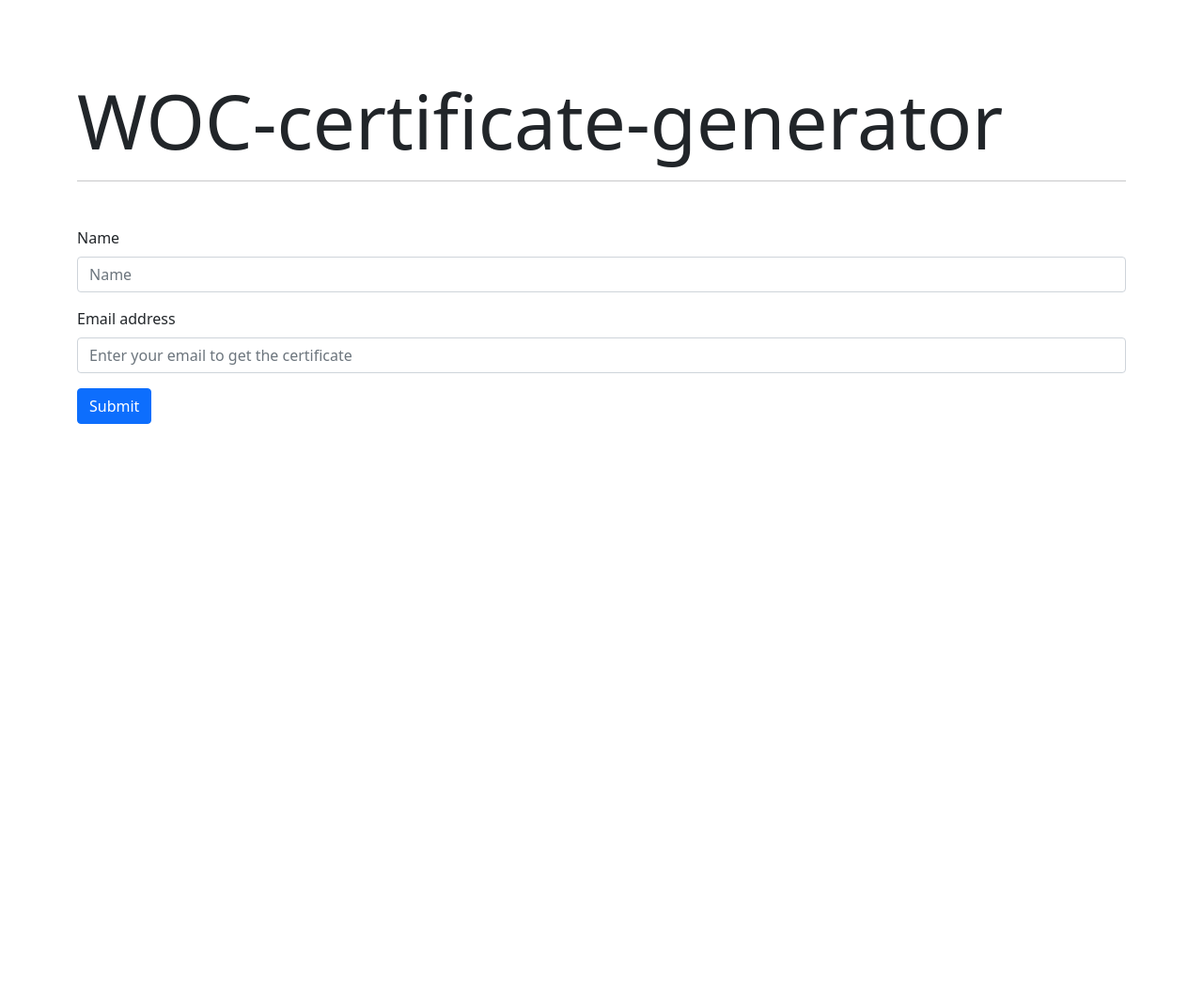
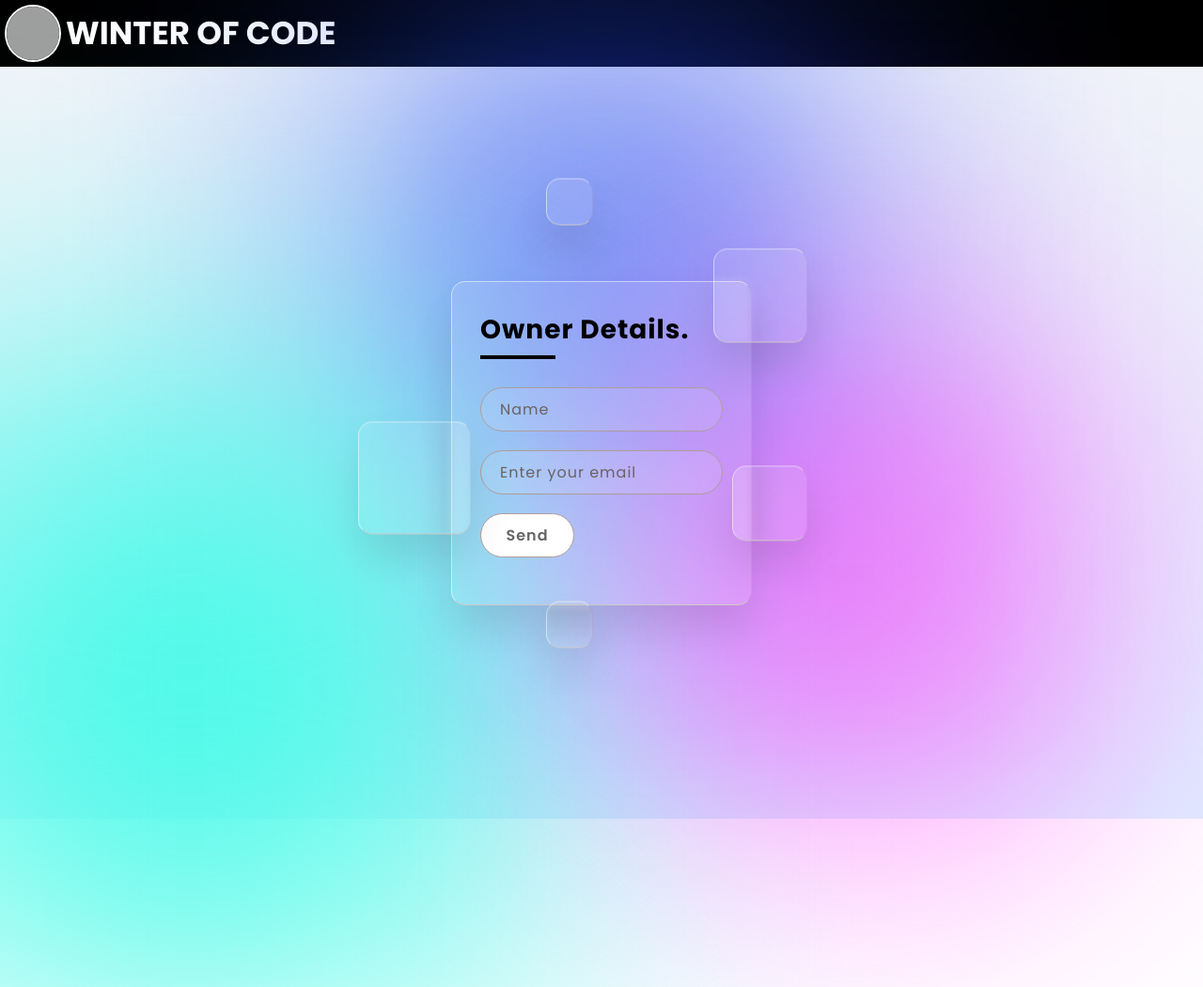
Before and after one commit to GDSC-IIIT-Kalyani/WOC-certificate-generator-Hactoberfest2021, a Flask app: page / in a window 1280 px wide. Shown: the whole page at 94% size. Before the commit the page ends 451 px from the top, so only its background shows below. Run offline with Flask 2, Linux system fonts and the light colour scheme; grey boxes are pictures that could not be loaded.

Commit message:
Update index.html
added css contribution, made it compatible for python code

```diff
--- a/templates/index.html
+++ b/templates/index.html
@@ -1,32 +1,283 @@
 <!DOCTYPE html>
-<html lang="en">
+<html>
     <head>
         <meta charset="UTF-8">
+        <meta name="viewport" content="width=device-width,initial-scale=1.0">
         <meta http-equiv="X-UA-Compatible" content="IE=edge">
-  <meta name="viewport" content="width=device-width, initial-scale=1.0">
-  <link href="https://cdn.jsdelivr.net/npm/bootstrap@5.1.1/dist/css/bootstrap.min.css" rel="stylesheet" integrity="sha384-F3w7mX95PdgyTmZZMECAngseQB83DfGTowi0iMjiWaeVhAn4FJkqJByhZMI3AhiU" crossorigin="anonymous">
-  <title>Certificate maker</title>
+        <title>Form</title>
+       <style>
+@import url('https://fonts.googleapis.com/css?family=Poppins:100,200,300,400,500,600,700,800,900&display=swap');
+
+*{
+    margin: 0;
+    padding: 0;
+    box-sizing: border-box;
+    font-family: 'Poppins',sans-serif;
+}
+body{
+    overflow: hidden;
+}
+@media(max-width:1025px){
+    .container{
+        width: 450px;
+        height: 600px;
+    }
+    section .color:nth-child(1){
+        max-width: 250px;
+    }
+}
+@media (max-width:400px){
+    section .color:nth-child(1){
+        top: 175px;
+        max-width: 250px;
+        max-height: 70px;
+        height: 20px;
+        opacity: 40%;
+    }
+    section .color:nth-child(2){
+        top: 300px;
+
+        width: 50px;
+        height: 20px;
+        opacity: 70%;
+    }
+    section .color:nth-child(3){
+        top: 200px;
+        right: 50%;
+        max-width: 250px;
+        height: 20px;
+        opacity: 30%;
+    }
+    .square{
+        visibility: hidden;
+    }
+}
+@media(max-width:600px){
+    section .color:nth-child(1){
+        top: 20px;
+        max-width: 300px;
+        height: 300px;
+}
+}
+.logo{
+    display: flex;
+    text-align: center;
+    margin: 0px;
+    padding: 5px;
+}
+.logo img{
+    margin: 0px;
+    border: 2px solid white;
+    border-radius: 50%;
+}
+.logo h2{
+    margin:5px;
+    font-size: 34px;
+    background: black;
+    color: white;
+}
+section{
+    width: 100%;
+    display: flex;
+    justify-content: center;
+    align-items: center;
+    min-height: 100vh;
+    background: linear-gradient(to bottom,#f1f4f9,#dff1ff);
+}
+section .color{
+    position: absolute;
+    filter: blur(150px);
+}
+section .color:nth-child(1){
+    top: 10%;
+    width: 400px;
+    height: 400px;
+    background: #2349f3;
+}
+section .color:nth-child(2){
+    bottom: -250px;
+    left: -150px;
+    width: 55%;
+    min-width: 300px;
+    height: 80%;
+    background: rgb(71, 250, 232);
+}
+section .color:nth-child(3){
+    bottom: -10px;
+    right: 200px;
+    width: 350px;
+    height: 400px;
+    background: #fa20fa;
+}
+section .color:nth-child(4){
+    left: 20px;
+    top:50px;
+    background: transparent;
+    width: 200px;
+    height: 250px;
+}
+.box{
+    position: relative;
+}
+.container{
+    align-items: center;
+    position: relative;
+    width: 25%;
+    height: 70%;
+    min-width: 250px;
+    max-width: 100%;
+    background: rgba(255, 255, 255, 0.1);
+    border-radius: 15px;
+    display: flex;
+    justify-content: center;
+    align-items: center;
+    backdrop-filter: blur(5px);
+    box-shadow: 0 25px 45px rgba(0, 0, 0, 0.1);
+    border: 1px solid rgba(255, 255, 255, 0.5);
+    border-right: 1px solid rgba(167, 64, 64, 0.1);
+    border-bottom: 1px solid rgb(207, 201, 201);
+}
+.box{
+    position: relative;
+    width: 100%;
+    height: 100%;
+    padding: 30px;
+}
+.box h2{
+    position: relative;
+    color: black;
+    font-size: 28px;
+    font-weight: 600px;
+    letter-spacing: 1px;
+    margin-bottom: 40px;
+}
+.box h2::before{
+    content: '';
+    position: absolute;
+    left: 0;
+    bottom: -10px;
+    width: 80px;
+    height: 4px;
+    background: black;
+}
+.box .inputbox{
+    width: 100%;
+    margin-top: 20px;
+}
+.box .inputbox input{
+    width: 300px;
+    max-width: 100%;
+    background: rgba(255, 255, 255, 0.1);
+    border: none;
+    outline: none;
+    padding: 10px 20px;
+    border-radius: 25px;
+    border: 1px solid rgb(173, 157, 157);
+    font-size: 16px;
+    letter-spacing: 1px;
+    color: black;
+}
+.box .inputbox input::placeholder{
+    color: rgb(107, 98, 98);
+}
+.box .inputbox input[type="submit"]{
+    background: #fff;
+    color: #666;
+    max-width: 100px;
+    cursor: grab;
+    margin-bottom: 20px;
+    font-weight: 600;
+}
+.box{
+    position: relative;
+}
+.box .square{
+    position: absolute;
+    backdrop-filter: blur(5px);
+    box-shadow: 0 25px 45px rgba(0, 0, 0, 0.1);
+    border: 1px solid rgba(255, 255, 255, 0.5);
+    border-right: 1px solid rgba(167, 64, 64, 0.1);
+    border-bottom: 1px solid rgb(207, 201, 201);
+    background: rgba(255, 255, 255, 0.1);
+    border-radius: 15px;
+    animation: animate 10s linear infinite;
+    animation-delay: calc(-1s * var(--i));
+}
+@keyframes animate{
+    0%,100%{
+        transform: translateY(-40px);
+    }
+    50%{
+        transform: translateY(40px);
+    }
+}
+.box .square:nth-child(1){
+    top: -50px;
+    right: -60px;
+    width: 100px;
+    height: 100px;
+}
+.box .square:nth-child(2){
+    top: 150px;
+    left: -100px;
+    width: 120px;
+    height: 120px;
+    z-index: 2;
+}
+.box .square:nth-child(3){
+    bottom: 50px;
+    right: -60px;
+    width: 80px;
+    height: 80px;
+    z-index: 2;
+}
+.box .square:nth-child(4){
+    bottom: -80px;
+    left: 100px;
+    width: 50px;
+    height: 50px;
+}
+.box .square:nth-child(5){
+    top: -80px;
+    left: 100px;
+    width: 50px;
+    height: 50px;
+}
+
+       </style>
     </head>
     <body>
-
-<div class="container" style="padding-top: 5rem;">
-  <h1 class= "display-1">WOC-certificate-generator</h1>
-  <hr>
-  <form action="/form" method="POST" style="padding-top: 2rem;">
-    <div class="mb-3">
-      <label for="exampleInputEmail1" class="form-label">Name</label>
+        <div class="logo" style="background: black;">
+            <img src="woc.png" style="width: 60px;">
+            <h2>WINTER OF CODE</h2>
+        </div>
+        <section>
+            <div class="color"></div>
+            <div class="color"></div>
+            <div class="color"></div>
+            <div class="color"></div>
+            <div class="container">
+                <div class="box">
+                    <div class="square" style="--i:0;"></div>
+                    <div class="square" style="--i:1;"></div>
+                    <div class="square" style="--i:2;"></div>
+                    <div class="square" style="--i:3;"></div>
+                    <div class="square" style="--i:4;"></div>
+                    <h2>Owner Details.</h2>
+                    <form action="/form" method="POST">
+                        <div class="inputbox">
                             <input type="text" class="form-control" id="name" name="name" placeholder="Name">
                         </div>
-    <div class="mb-3">
-      <label for="exampleInputEmail1" class="form-label">Email address</label>
-      <input type="email" class="form-control" id="exampleInputEmail1" name="email" placeholder="Enter your email to get the certificate" aria-describedby="emailHelp">
+
+                        <div class="inputbox">
+                            <input type="email" class="form-control" id="exampleInputEmail1" name="email" placeholder="Enter your email" aria-describedby="emailHelp">
                         </div>
-
-    <button type="submit" class="btn btn-primary">Submit</button>
+                        <div class="inputbox">
+                            <input type="submit" id ="submit" value="Send" >
+                        </div>
                     </form>
                 </div>
-
-
-  <script src="https://cdn.jsdelivr.net/npm/bootstrap@5.1.1/dist/js/bootstrap.bundle.min.js" integrity="sha384-/bQdsTh/da6pkI1MST/rWKFNjaCP5gBSY4sEBT38Q/9RBh9AH40zEOg7Hlq2THRZ" crossorigin="anonymous"></script>
+            </div>
+        </section>
     </body>
 </html>
```
Lines whose indentation alone changed are shown as unchanged.
